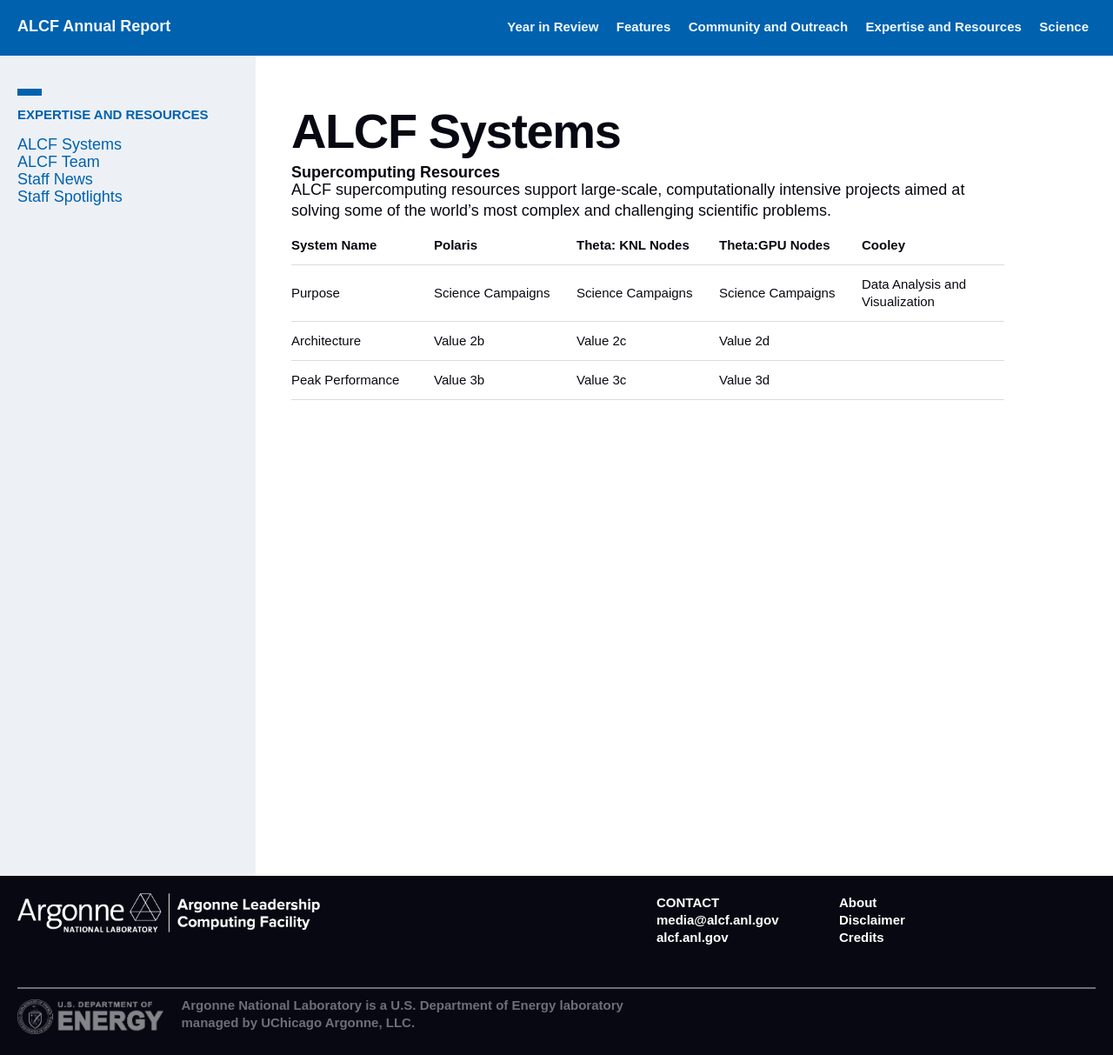
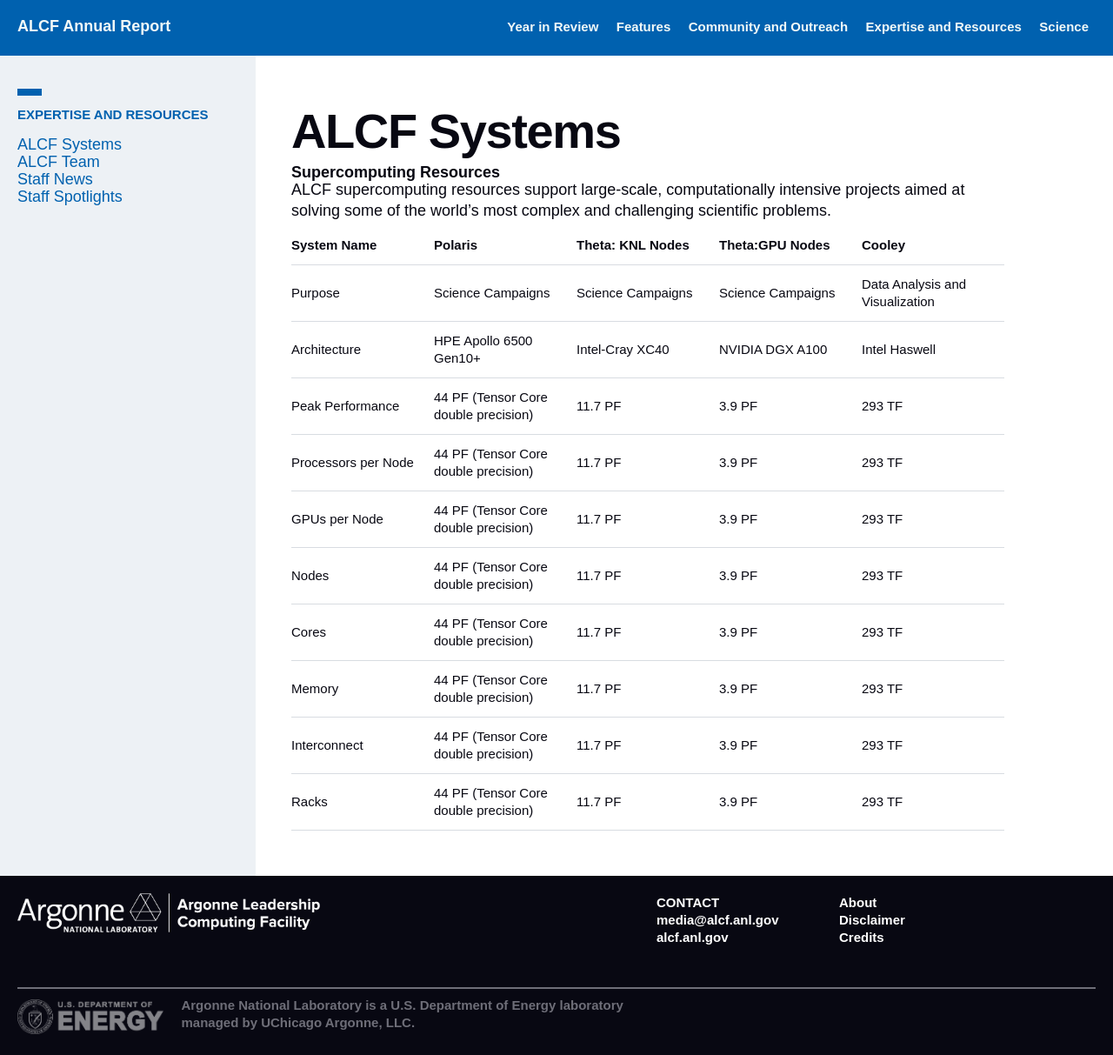
Before and after one commit to sbx-bnagle/ALCF-AR2022, a Jekyll site: the page built from 04_expertise-and-resources/systems.md, in a window 1280 px wide and 1213 px high. Shown: the whole window at 87% size. Built offline with Jekyll 4.4.1, drawn with Linux system fonts in a browser that asks for light colours; some web fonts are replaced.

Commit message:
enter comp resources table

```diff
--- a/04_expertise-and-resources/systems.md
+++ b/04_expertise-and-resources/systems.md
@@ -14,5 +14,12 @@
 | System Name     | Polaris       | Theta: KNL Nodes   | Theta:GPU Nodes   | Cooley   |
 | :---------- | :---------- | :-------------- | :-------------- | :-------------- |
 | Purpose    | Science Campaigns    | Science Campaigns       | Science Campaigns       |  Data Analysis and Visualization
-| Architecture    | Value 2b    | Value 2c        | Value 2d        |
-| Peak Performance    | Value 3b    | Value 3c        | Value 3d        |
+| Architecture    | HPE Apollo 6500 Gen10+   | Intel-Cray XC40        | NVIDIA DGX A100        |  Intel Haswell
+| Peak Performance    | 44 PF (Tensor Core double precision)    | 11.7 PF       | 3.9 PF        |  293 TF
+| Processors per Node   | 44 PF (Tensor Core double precision)    | 11.7 PF       | 3.9 PF        |  293 TF
+| GPUs per Node    | 44 PF (Tensor Core double precision)    | 11.7 PF       | 3.9 PF        |  293 TF
+| Nodes   | 44 PF (Tensor Core double precision)    | 11.7 PF       | 3.9 PF        |  293 TF
+| Cores   | 44 PF (Tensor Core double precision)    | 11.7 PF       | 3.9 PF        |  293 TF
+| Memory    | 44 PF (Tensor Core double precision)    | 11.7 PF       | 3.9 PF        |  293 TF
+| Interconnect    | 44 PF (Tensor Core double precision)    | 11.7 PF       | 3.9 PF        |  293 TF
+| Racks    | 44 PF (Tensor Core double precision)    | 11.7 PF       | 3.9 PF        |  293 TF
```
